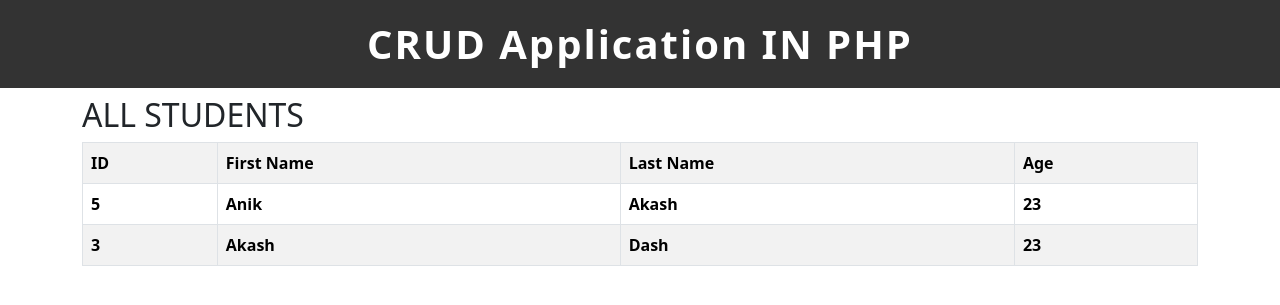
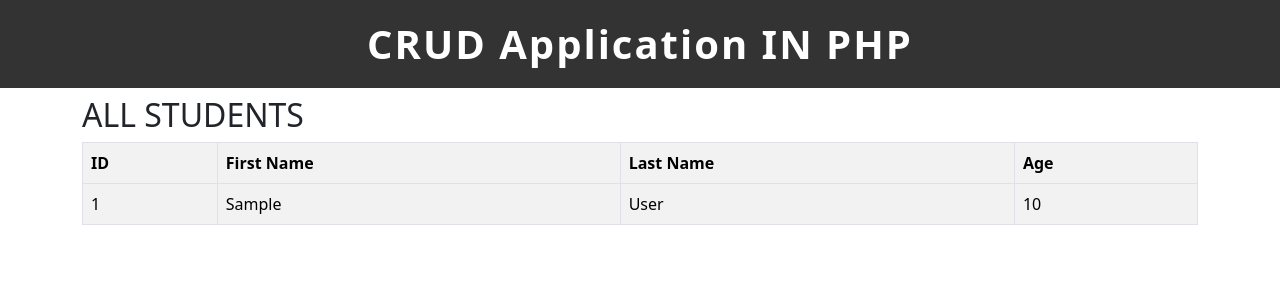
Before and after one commit to anikakash/WebEngineeringLab, a PHP site: page / in a window 1280 px wide. Shown: the top 305 px of the page. Run offline with PHP 8.4, Linux system fonts and the light colour scheme; tables that the repository leaves empty or names only in its code hold one stand-in row (values such as "Sample post"); lists and menus that the app fills with data are empty.

Commit message:
pull up data from bd

```diff
--- a/crud/dbcon.php
+++ b/crud/dbcon.php
@@ -8,6 +8,6 @@ $connection = mysqli_connect(HOSTNAME, USERNAME, PASSWORD, DATABASE);
 
 if(!$connection){
     die("Connection Faield");
-}else {
-    echo "Yess";
 }
+
+?>
--- /dev/null
+++ b/crud/footer.php
@@ -0,0 +1,4 @@
+
+     <script src="https://cdn.jsdelivr.net/npm/bootstrap@5.3.0-alpha3/dist/js/bootstrap.bundle.min.js" integrity="sha384-ENjdO4Dr2bkBIFxQpeoTz1HIcje39Wm4jDKdf19U8gI4ddQ3GYNS7NTKfAdVQSZe" crossorigin="anonymous"></script>
+</body>
+</html>
--- /dev/null
+++ b/crud/header.php
@@ -0,0 +1,12 @@
+<!DOCTYPE html>
+<html lang="en">
+<head>
+    <meta charset="UTF-8">
+    <meta http-equiv="X-UA-Compatible" content="IE=edge">
+    <meta name="viewport" content="width=device-width, initial-scale=1.0">
+    <link rel="stylesheet" href="style.css">
+    <title>CRUD Operations</title>
+    <link href="https://cdn.jsdelivr.net/npm/bootstrap@5.3.0-alpha3/dist/css/bootstrap.min.css" rel="stylesheet" integrity="sha384-KK94CHFLLe+nY2dmCWGMq91rCGa5gtU4mk92HdvYe+M/SXH301p5ILy+dN9+nJOZ" crossorigin="anonymous">
+</head>
+<body>
+            <h1 id="main_title">CRUD Application IN PHP</h1>
--- a/crud/index.php
+++ b/crud/index.php
@@ -1,15 +1,5 @@
-<!DOCTYPE html>
-<html lang="en">
-<head>
-    <meta charset="UTF-8">
-    <meta http-equiv="X-UA-Compatible" content="IE=edge">
-    <meta name="viewport" content="width=device-width, initial-scale=1.0">
-    <link rel="stylesheet" href="style.css">
-    <title>CRUD Operations</title>
-    <link href="https://cdn.jsdelivr.net/npm/bootstrap@5.3.0-alpha3/dist/css/bootstrap.min.css" rel="stylesheet" integrity="sha384-KK94CHFLLe+nY2dmCWGMq91rCGa5gtU4mk92HdvYe+M/SXH301p5ILy+dN9+nJOZ" crossorigin="anonymous">
-</head>
-<body>
-            <h1 id="main_title">CRUD Application IN PHP</h1>
+<?php include("header.php");?>
+<?php include("dbcon.php");?>
 
 <div class="container">
         <h2>ALL STUDENTS</h2>
@@ -21,21 +11,26 @@
             <th>Age</th>
         </tr>
         <tr>
-                    <th>5</th>
-                    <th>Anik</th>
-                    <th>Akash</th>
-                    <th>23</th>
+            <?php
+                $query = "select * from `students`";
+                $result = mysqli_query($connection, $query);
+
+                if(!$result){
+                    die("Query Failed".mysqli_error());
+                }
+                else{
+                    while($row = mysqli_fetch_assoc($result)){
+                        ?>
+                            <tr>
+                                <td> <?php echo $row['id'];  ?> </td>
+                                <td> <?php echo $row['first_name'];  ?> </td>
+                                <td> <?php echo $row['last_name'];  ?> </td>
+                                <td> <?php echo $row['age'];  ?> </td>
                             </tr>
-                <tr>
-                    <th>3</th>
-                    <th>Akash</th>
-                    <th>Dash</th>
-                    <th>23</th>
-                </tr>
+                        <?php
+                    }
+                }
+            ?>
     </table>
 </div>
-
-
-    <script src="https://cdn.jsdelivr.net/npm/bootstrap@5.3.0-alpha3/dist/js/bootstrap.bundle.min.js" integrity="sha384-ENjdO4Dr2bkBIFxQpeoTz1HIcje39Wm4jDKdf19U8gI4ddQ3GYNS7NTKfAdVQSZe" crossorigin="anonymous"></script>
-</body>
-</html>
+<?php include("footer.php");?>
```
Lines whose indentation alone changed are shown as unchanged.
